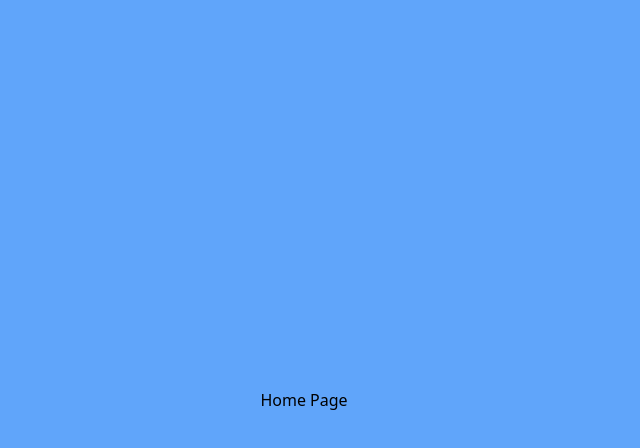
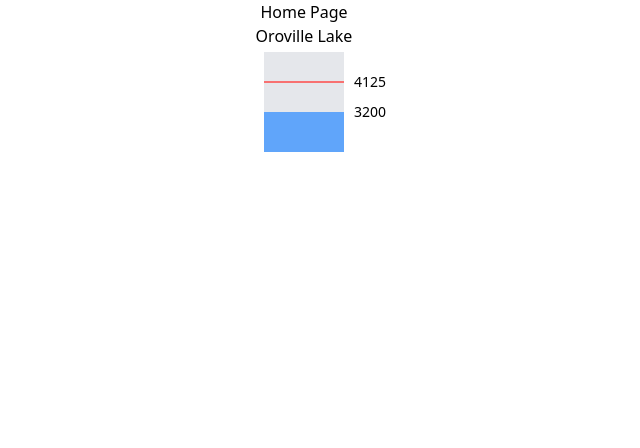
Before and after one commit to HollandPleskac/Reservoir-Levels, a Next.js app: page / in a window 1280 px wide. Shown: the top 448 px of the page, without its empty margins (336-976 px from the left). Built offline with nearby package versions, Linux system fonts and the light colour scheme.

Commit message:
reservoir ui

```diff
--- /dev/null
+++ b/components/reservoir.js
@@ -0,0 +1,44 @@
+import React from 'react'
+
+const Reservoir = () => {
+  return (
+    <div className='flex flex-col items-center' >
+      <p className='mb-1' >Oroville Lake</p>
+      <div className='relative' >
+
+        <div className='bg-gray-200' style={{ height: 100, width: 80 }} >
+        </div>
+        <div className='absolute z-10' style={{ top: 20 }} >
+          <RedLine />
+        </div>
+        <div className='absolute z-10 bottom-0' >
+          <BlueBar />
+        </div>
+
+      </div>
+    </div>
+  )
+}
+
+const RedLine = () => {
+  return (
+    <div className='flex items-center' >
+      <div className='bg-red-400' style={{ width: 80, height: 2, marginRight: 10 }} ></div>
+      <p className='text-sm' >4125</p>
+    </div>
+  )
+}
+
+const BlueBar = () => {
+  return (
+    <div className='relative bg-green-400' >
+      <p className='text-sm absolute' style={{ marginLeft: 80, top: -10, left: 10 }} >3200</p>
+      <div className='bg-blue-400' style={{ width: 80, height: 40 }} >
+      </div>
+    </div>
+  )
+}
+
+
+
+export default Reservoir
--- a/pages/index.js
+++ b/pages/index.js
@@ -1,9 +1,16 @@
 import React from 'react'
+import Reservoir from '../components/reservoir'
 
 const HomePage = () => {
   return (
-    <div className='bg-blue-400 h-screen flex justify-center items-center' >
+    <div className='h-screen flex flex-col items-center ' >
       Home Page
+      <Reservoir
+        name="Lake Oroville"
+        maxHeight={4452}
+        historicalHeight={4159}
+        currentHeight={3302}
+      />
     </div>
   )
 }
```
